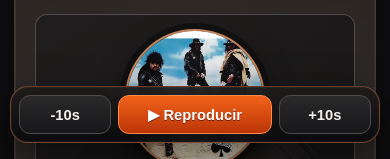
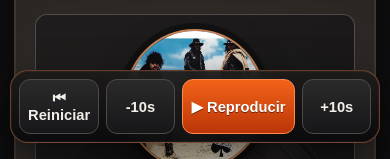
Before and after one commit to psbarrales/MetalConHuesilloBackingTracks, a React (Vite) app: page / in a window 390 px wide. Shown: the part 685-844 px from the top of the page. Built offline with nearby package versions, Linux system fonts and the light colour scheme; no server answers.

Commit message:
feat(player): add restart button that replays count-in

```diff
--- a/src/App.css
+++ b/src/App.css
@@ -751,7 +751,7 @@
   transform: translateX(-50%);
   width: min(720px, calc(100% - 28px));
   display: grid;
-  grid-template-columns: 1fr 1.6fr 1fr;
+  grid-template-columns: 1fr 1fr 1.6fr 1fr;
   gap: 10px;
   padding: 10px;
   border: 1px solid rgba(255, 138, 80, 0.38);
@@ -949,7 +949,7 @@ footer code {
 
   .transport-controls {
     width: calc(100% - 20px);
-    grid-template-columns: 0.82fr 1.36fr 0.82fr;
+    grid-template-columns: 0.7fr 0.82fr 1.36fr 0.82fr;
     gap: 7px;
     padding: 8px;
   }
--- a/src/App.jsx
+++ b/src/App.jsx
@@ -74,6 +74,7 @@ function App() {
     checkpointStatus,
     selectSong,
     togglePlayback,
+    restartPlayback,
     seekTo,
     seekBy,
     setTargetBpm,
@@ -573,6 +574,7 @@ function App() {
         isPreparing={isPreparingPlayback}
         countIn={countIn}
         onToggle={togglePlayback}
+        onRestart={restartPlayback}
         onBackward={() => seekBy(-10)}
         onForward={() => seekBy(10)}
       />
--- a/src/application/useCases/useMultiTrackPlayer.js
+++ b/src/application/useCases/useMultiTrackPlayer.js
@@ -656,6 +656,39 @@ export function useMultiTrackPlayer(songRepository) {
     clearInterval(syncIntervalRef.current)
   }, [])
 
+  // ─── Cuenta regresiva + arranque desde el inicio ───────────────────────────
+  const startWithCountIn = useCallback((bpm, useAudioMetronome) => {
+    const elements = audioElementsRef.current
+    isCountingInRef.current = true
+    const { delayMs, beatTimingsMs } = metronomeEngine.countIn(bpm, DEFAULT_COUNT_IN_BEATS)
+
+    const timers = []
+    beatTimingsMs.forEach((ms, i) => {
+      timers.push(setTimeout(() => setCountIn(DEFAULT_COUNT_IN_BEATS - i), ms))
+    })
+    timers.push(
+      setTimeout(async () => {
+        if (!isCountingInRef.current) return
+        isCountingInRef.current = false
+        setCountIn(null)
+
+        for (const audio of Object.values(elements)) audio.currentTime = 0
+        try {
+          await Promise.all(Object.values(elements).map((a) => a.play()))
+          if (!useAudioMetronome) {
+            metronomeEngine.start(bpm, 0)
+          }
+          startTimeTracking()
+          setIsPlaying(true)
+        } catch (err) {
+          console.error('Error al reproducir tras cuenta regresiva:', err)
+          setIsPlaying(false)
+        }
+      }, delayMs),
+    )
+    countInTimersRef.current = timers
+  }, [startTimeTracking])
+
   // ─── Acciones de transporte ────────────────────────────────────────────────
   const togglePlayback = useCallback(async () => {
     const elements = audioElementsRef.current
@@ -705,34 +738,7 @@ export function useMultiTrackPlayer(songRepository) {
 
     if (isFromStart) {
       // ── Cuenta regresiva ────────────────────────────────────────────────
-      isCountingInRef.current = true
-      const { delayMs, beatTimingsMs } = metronomeEngine.countIn(bpm, DEFAULT_COUNT_IN_BEATS)
-
-      const timers = []
-      beatTimingsMs.forEach((ms, i) => {
-        timers.push(setTimeout(() => setCountIn(DEFAULT_COUNT_IN_BEATS - i), ms))
-      })
-      timers.push(
-        setTimeout(async () => {
-          if (!isCountingInRef.current) return
-          isCountingInRef.current = false
-          setCountIn(null)
-
-          for (const audio of Object.values(elements)) audio.currentTime = 0
-          try {
-            await Promise.all(Object.values(elements).map((a) => a.play()))
-            if (!useAudioMetronome) {
-              metronomeEngine.start(bpm, 0)
-            }
-            startTimeTracking()
-            setIsPlaying(true)
-          } catch (err) {
-            console.error('Error al reproducir tras cuenta regresiva:', err)
-            setIsPlaying(false)
-          }
-        }, delayMs),
-      )
-      countInTimersRef.current = timers
+      startWithCountIn(bpm, useAudioMetronome)
     } else {
       // ── Reanuda desde posición actual ───────────────────────────────────
       for (const audio of Object.values(elements)) audio.currentTime = position
@@ -749,7 +755,60 @@ export function useMultiTrackPlayer(songRepository) {
         setIsPlaying(false)
       }
     }
-  }, [isPlaying, metronomeBpm, startTimeTracking, stopTimeTracking])
+  }, [isPlaying, metronomeBpm, startTimeTracking, startWithCountIn, stopTimeTracking])
+
+  // ─── Reiniciar: vuelve al inicio; si estaba sonando, arranca con count-in ──
+  const restartPlayback = useCallback(async () => {
+    const elements = audioElementsRef.current
+    if (!Object.keys(elements).length) return
+
+    // Cancela un count-in en curso
+    if (isCountingInRef.current) {
+      isCountingInRef.current = false
+      for (const t of countInTimersRef.current) clearTimeout(t)
+      countInTimersRef.current = []
+      setCountIn(null)
+    }
+
+    const wasPlaying = isPlayingRef.current
+
+    // Detiene todo
+    for (const audio of Object.values(elements)) audio.pause()
+    if (!useAudioMetronomeRef.current) metronomeEngine.stop()
+    stopTimeTracking()
+    setIsPlaying(false)
+    setIsPreparingPlayback(false)
+    setCountIn(null)
+
+    if (!wasPlaying) {
+      // Pausado: solo vuelve al inicio
+      seekElementsTo(0)
+      return
+    }
+
+    // Estaba sonando: prepara y arranca desde el inicio con cuenta regresiva
+    setIsPreparingPlayback(true)
+    try {
+      await Promise.all(Object.values(elements).map((audio) => waitForTrackReady(audio)))
+      if (audioGraphRef.current.context?.state === 'suspended') {
+        await audioGraphRef.current.context.resume()
+      }
+    } catch (err) {
+      console.error('No se pudo preparar la reproducción:', err)
+      setIsPreparingPlayback(false)
+      return
+    }
+    setIsPreparingPlayback(false)
+
+    const bpm = metronomeBpm
+    const useAudioMetronome = useAudioMetronomeRef.current
+    if (!useAudioMetronome) {
+      await metronomeEngine.unlock()
+    }
+
+    seekElementsTo(0)
+    startWithCountIn(bpm, useAudioMetronome)
+  }, [metronomeBpm, seekElementsTo, startWithCountIn, stopTimeTracking])
 
   const seekTo = useCallback((time) => {
     seekElementsTo(time)
@@ -1055,6 +1114,7 @@ export function useMultiTrackPlayer(songRepository) {
     checkpointStatus,
     selectSong,
     togglePlayback,
+    restartPlayback,
     seekTo,
     seekBy,
     setTargetBpm: updateTargetBpm,
--- a/src/ui/components/TransportControls.jsx
+++ b/src/ui/components/TransportControls.jsx
@@ -1,4 +1,4 @@
-export function TransportControls({ isPlaying, isPreparing, countIn, onToggle, onBackward, onForward }) {
+export function TransportControls({ isPlaying, isPreparing, countIn, onToggle, onBackward, onForward, onRestart }) {
   const isCounting = countIn !== null
   const isBusy = isPreparing || isCounting
 
@@ -20,6 +20,14 @@ export function TransportControls({ isPlaying, isPreparing, countIn, onToggle, o
 
   return (
     <section className="transport-controls" aria-label="Controles de reproduccion">
+      <button
+        type="button"
+        onClick={onRestart}
+        disabled={isBusy}
+        title="Volver al inicio. Si está sonando, suena el count-in y arranca de nuevo"
+      >
+        ⏮ Reiniciar
+      </button>
       <button type="button" onClick={onBackward} disabled={isBusy}>
         -10s
       </button>
```
